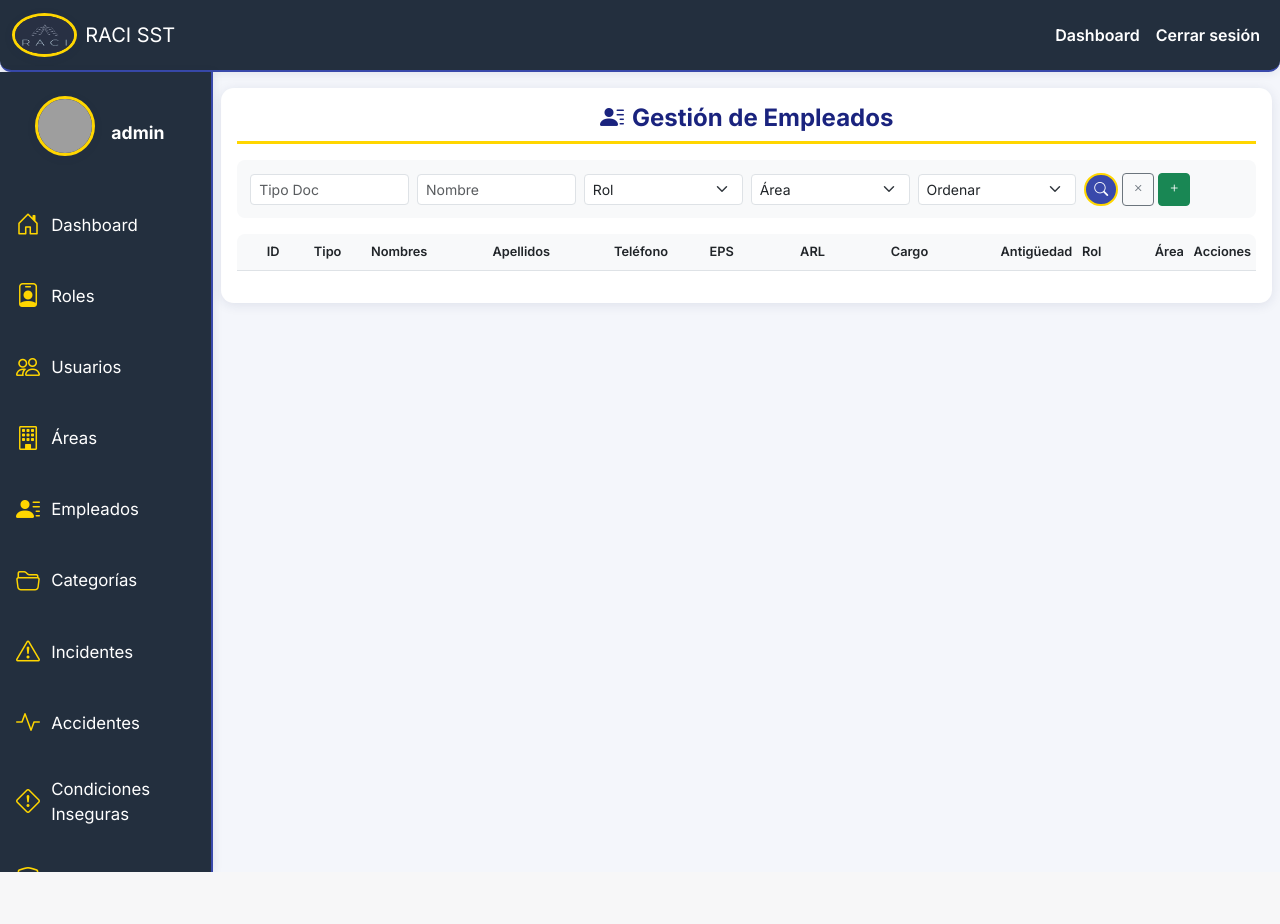
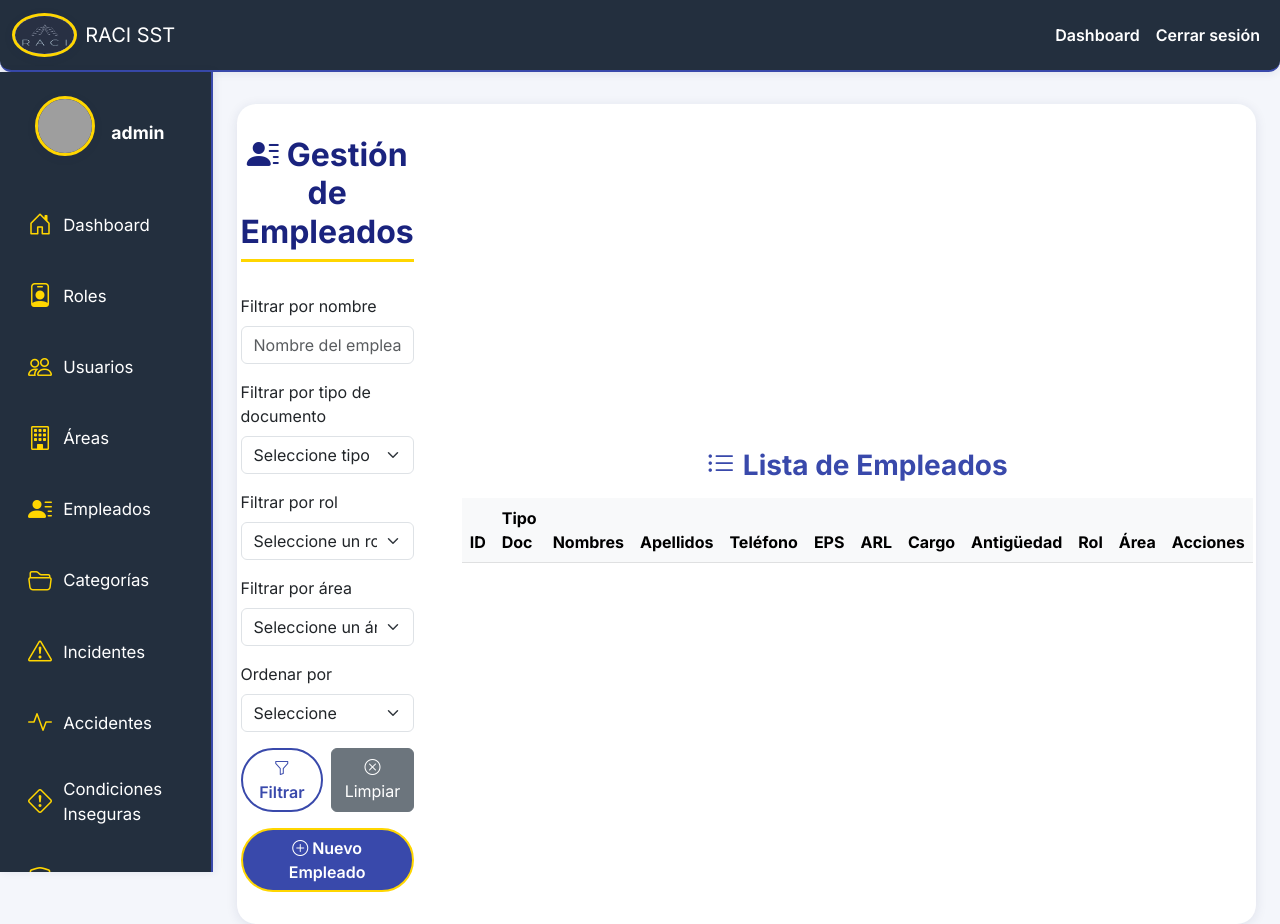
Before and after one commit to AlfCasBarajas/RACI, a PHP site: page /app/views/empleados/index.php in a window 1280 px wide. Before the commit the page ends 872 px from the top, so only its background shows below. Run offline with PHP 8.4, Linux system fonts and the light colour scheme; the template is opened without the code that fills it, so the values that code supplies are empty; a user stored in the database is signed in; grey boxes are pictures that could not be loaded.

Commit message:
Diseño del módulo empleados acorde a los demás módulos.

```diff
--- a/app/views/empleados/index.php
+++ b/app/views/empleados/index.php
@@ -1,30 +1,27 @@
-<?php
-if (isset($data) && is_array($data)) extract($data);
-include __DIR__ . '/../header.php'; ?>
+<?php if (isset($data) && is_array($data)) extract($data); include __DIR__ . '/../header.php'; ?>
 
-<div class="container-fluid p-0">
-    <div class="row g-0">
+<div class="container-fluid">
+    <div class="row">
         <!-- Incluir sidebar -->
         <?php include __DIR__ . '/../sidebar.php'; ?>
 
         <!-- Contenido principal -->
-        <main class="col-md-10 ms-sm-auto offset-md-2 px-2 main-content">
+        <main class="col-md-10 ms-sm-auto offset-md-2 px-4 main-content">
             <style>
                 .empleados-card {
-                    border-radius: 0.8rem;
+                    border-radius: 1.2rem;
                     box-shadow: 0 2px 12px rgba(30,40,90,0.10);
                     background: #fff;
                     border: none;
-                    padding: 1rem;
-                    margin-top: 1rem;
+                    padding: 2rem;
+                    margin-top: 2rem;
                 }
                 .empleados-title {
                     color: #1a237e;
                     font-weight: 700;
                     border-bottom: 3px solid #ffd600;
-                    margin-bottom: 1rem;
+                    margin-bottom: 2rem;
                     padding-bottom: 0.5rem;
-                    font-size: 1.5rem;
                 }
                 .btn-empleados {
                     background: #3949ab;
@@ -52,55 +49,11 @@ include __DIR__ . '/../header.php'; ?>
                     color: #fff;
                     border: 2px solid #ffd600;
                 }
-                .table-empleados {
-                    font-size: 0.85rem;
-                }
-                .table-empleados th {
-                    background-color: #f8f9fa;
-                    border-top: none;
-                    font-weight: 600;
-                    font-size: 0.8rem;
-                    padding: 0.5rem 0.3rem;
-                    white-space: nowrap;
-                    text-align: left;
-                }
-                .table-empleados th:first-child {
-                    text-align: center;
-                }
-                .table-empleados th:last-child {
-                    text-align: center;
-                }
-                .table-empleados td {
-                    padding: 0.4rem 0.3rem;
-                    vertical-align: middle;
-                    font-size: 0.8rem;
-                }
-                .table-empleados td:first-child {
-                    text-align: center;
-                }
-                .table-empleados td:last-child {
-                    text-align: center;
-                }
-                .table-responsive {
-                    border-radius: 0.5rem;
-                    max-height: 70vh;
-                    overflow-y: auto;
-                }
-                .filters-compact {
-                    background: #f8f9fa;
-                    border-radius: 0.5rem;
-                    padding: 0.8rem;
-                    margin-bottom: 0.5rem;
-                }
-                .content-wrapper {
-                    max-width: 100% !important;
-                    width: 100% !important;
-                }
             </style>
 
             <div class="empleados-card">
-                <div class="d-flex flex-column w-100 gap-2">
-                    <div class="w-100">
+                <div class="d-flex flex-column flex-lg-row align-items-center justify-content-center w-100 gap-5">
+                    <div class="w-100" style="max-width:450px;">
                         <h2 class="empleados-title text-center"><i class="bi bi-person-lines-fill me-2"></i>Gestión de Empleados</h2>
 
                         <!-- Mensajes de éxito y error -->
@@ -121,80 +74,90 @@ include __DIR__ . '/../header.php'; ?>
                             <?php unset($_SESSION['error']); ?>
                         <?php endif; ?>
 
-                        <form method="get" action="" class="filters-compact">
+                        <form method="get" action="" class="mb-3">
                             <input type="hidden" name="controller" value="empleados">
                             <input type="hidden" name="action" value="index">
-                            <div class="row g-2 align-items-center">
-                                <div class="col-md-2">
-                                    <input type="text" class="form-control form-control-sm" name="filtro_tipo_doc" placeholder="Tipo Doc" value="<?= isset($_GET['filtro_tipo_doc']) ? htmlspecialchars($_GET['filtro_tipo_doc']) : '' ?>">
+                            <div class="mb-3">
+                                <label for="filtro_nombre" class="form-label">Filtrar por nombre</label>
+                                <input type="text" class="form-control" id="filtro_nombre" name="filtro_nombre" placeholder="Nombre del empleado" value="<?= isset($_GET['filtro_nombre']) ? htmlspecialchars($_GET['filtro_nombre']) : '' ?>">
                             </div>
-                                <div class="col-md-2">
-                                    <input type="text" class="form-control form-control-sm" name="filtro_nombre" placeholder="Nombre" value="<?= isset($_GET['filtro_nombre']) ? htmlspecialchars($_GET['filtro_nombre']) : '' ?>">
+                            <div class="mb-3">
+                                <label for="filtro_tipo_doc" class="form-label">Filtrar por tipo de documento</label>
+                                <select class="form-select" id="filtro_tipo_doc" name="filtro_tipo_doc">
+                                    <option value="">Seleccione tipo</option>
+                                    <option value="CC" <?= (isset($_GET['filtro_tipo_doc']) && $_GET['filtro_tipo_doc'] == 'CC') ? 'selected' : '' ?>>Cédula de Ciudadanía</option>
+                                    <option value="CE" <?= (isset($_GET['filtro_tipo_doc']) && $_GET['filtro_tipo_doc'] == 'CE') ? 'selected' : '' ?>>Cédula de Extranjería</option>
+                                    <option value="TI" <?= (isset($_GET['filtro_tipo_doc']) && $_GET['filtro_tipo_doc'] == 'TI') ? 'selected' : '' ?>>Tarjeta de Identidad</option>
+                                    <option value="PP" <?= (isset($_GET['filtro_tipo_doc']) && $_GET['filtro_tipo_doc'] == 'PP') ? 'selected' : '' ?>>Pasaporte</option>
+                                </select>
                             </div>
-                                <div class="col-md-2">
-                                    <select class="form-select form-select-sm" name="filtro_rol">
-                                        <option value="">Rol</option>
+                            <div class="mb-3">
+                                <label for="filtro_rol" class="form-label">Filtrar por rol</label>
+                                <select class="form-select" id="filtro_rol" name="filtro_rol">
+                                    <option value="">Seleccione un rol</option>
                                     <?php foreach ($roles as $rol): ?>
                                         <option value="<?= $rol['id_Rol'] ?>" <?= (isset($_GET['filtro_rol']) && $_GET['filtro_rol'] == $rol['id_Rol']) ? 'selected' : '' ?>><?= htmlspecialchars($rol['nombre']) ?></option>
                                     <?php endforeach; ?>
                                 </select>
                             </div>
-                                <div class="col-md-2">
-                                    <select class="form-select form-select-sm" name="filtro_area">
-                                        <option value="">Área</option>
+                            <div class="mb-3">
+                                <label for="filtro_area" class="form-label">Filtrar por área</label>
+                                <select class="form-select" id="filtro_area" name="filtro_area">
+                                    <option value="">Seleccione un área</option>
                                     <?php foreach ($areas as $area): ?>
                                         <option value="<?= $area['id_area'] ?>" <?= (isset($_GET['filtro_area']) && $_GET['filtro_area'] == $area['id_area']) ? 'selected' : '' ?>><?= htmlspecialchars($area['nombre']) ?></option>
                                     <?php endforeach; ?>
                                 </select>
                             </div>
-                                <div class="col-md-2">
-                                    <select class="form-select form-select-sm" name="orden">
-                                        <option value="">Ordenar</option>
-                                        <option value="tipo_doc" <?= (isset($_GET['orden']) && $_GET['orden'] == 'tipo_doc') ? 'selected' : '' ?>>Tipo Doc</option>
-                                        <option value="nombres" <?= (isset($_GET['orden']) && $_GET['orden'] == 'nombres') ? 'selected' : '' ?>>Nombre</option>
-                                        <option value="apellidos" <?= (isset($_GET['orden']) && $_GET['orden'] == 'apellidos') ? 'selected' : '' ?>>Apellidos</option>
+                            <div class="mb-3">
+                                <label for="orden" class="form-label">Ordenar por</label>
+                                <select class="form-select" id="orden" name="orden">
+                                    <option value="">Seleccione</option>
+                                    <option value="tipo_doc" <?= (isset($_GET['orden']) && $_GET['orden'] == 'tipo_doc') ? 'selected' : '' ?>>Tipo Documento</option>
+                                    <option value="nombres" <?= (isset($_GET['orden']) && $_GET['orden'] == 'nombres') ? 'selected' : '' ?>>Nombres (A-Z)</option>
+                                    <option value="apellidos" <?= (isset($_GET['orden']) && $_GET['orden'] == 'apellidos') ? 'selected' : '' ?>>Apellidos (A-Z)</option>
                                     <option value="cargo" <?= (isset($_GET['orden']) && $_GET['orden'] == 'cargo') ? 'selected' : '' ?>>Cargo</option>
                                     <option value="rol" <?= (isset($_GET['orden']) && $_GET['orden'] == 'rol') ? 'selected' : '' ?>>Rol</option>
                                     <option value="area" <?= (isset($_GET['orden']) && $_GET['orden'] == 'area') ? 'selected' : '' ?>>Área</option>
                                 </select>
                             </div>
-                                <div class="col-md-2">
-                                    <div class="d-flex gap-1">
-                                        <button type="submit" class="btn btn-empleados btn-sm"><i class="bi bi-search"></i></button>
-                                        <a href="?controller=empleados&action=index" class="btn btn-outline-secondary btn-sm"><i class="bi bi-x"></i></a>
+                            <div class="d-flex gap-2 justify-content-between">
+                                <button type="submit" class="btn btn-empleados-outline w-50"><i class="bi bi-funnel"></i> Filtrar</button>
+                                <a href="?controller=empleados&action=index" class="btn btn-secondary w-50"><i class="bi bi-x-circle"></i> Limpiar</a>
+                            </div>
+                        </form>
+                        <div class="text-center">
                             <?php if (!$isTrabajador): ?>
-                                            <a href="?controller=empleados&action=create" class="btn btn-success btn-sm" title="Nuevo"><i class="bi bi-plus"></i></a>
+                                <a href="?controller=empleados&action=create" class="btn btn-empleados w-100"><i class="bi bi-plus-circle me-1"></i>Nuevo Empleado</a>
                             <?php endif; ?>
                         </div>
                     </div>
-                            </div>
-                        </form>
-                    </div>
-                    <div class="content-wrapper">
+                    <div class="w-100" style="max-width:1200px;">
+                        <h3 class="mb-3 text-center" style="color:#3949ab;font-weight:700;"><i class="bi bi-list-ul me-2"></i>Lista de Empleados</h3>
                         <div class="table-responsive">
-                            <table class="table table-striped table-hover table-empleados">
-                                <thead>
+                            <table class="table align-middle table-hover">
+                                <thead class="table-light">
                                     <tr>
-                                        <th style="width: 8%;">ID</th>
-                                        <th style="width: 6%;">Tipo</th>
-                                        <th style="width: 13%;">Nombres</th>
-                                        <th style="width: 13%;">Apellidos</th>
-                                        <th style="width: 10%;">Teléfono</th>
-                                        <th style="width: 10%;">EPS</th>
-                                        <th style="width: 10%;">ARL</th>
-                                        <th style="width: 12%;">Cargo</th>
-                                        <th style="width: 8%;">Antigüedad</th>
-                                        <th style="width: 8%;">Rol</th>
-                                        <th style="width: 8%;">Área</th>
-                                        <th style="width: 4%;">Acciones</th>
+                                        <th>ID</th>
+                                        <th>Tipo Doc</th>
+                                        <th>Nombres</th>
+                                        <th>Apellidos</th>
+                                        <th>Teléfono</th>
+                                        <th>EPS</th>
+                                        <th>ARL</th>
+                                        <th>Cargo</th>
+                                        <th>Antigüedad</th>
+                                        <th>Rol</th>
+                                        <th>Área</th>
+                                        <th>Acciones</th>
                                     </tr>
                                 </thead>
                                 <tbody>
                                     <?php foreach ($empleados as $empleado): ?>
                                     <tr>
-                                        <td><span class="badge bg-light text-dark border"><?= htmlspecialchars($empleado['id_empleado']) ?></span></td>
+                                        <td><span style="font-weight:700;color:#3949ab;"><?= htmlspecialchars($empleado['id_empleado']) ?></span></td>
                                         <td><small class="text-muted"><?= htmlspecialchars($empleado['tipo_doc']) ?></small></td>
-                                        <td><strong><?= htmlspecialchars($empleado['nombres']) ?></strong></td>
+                                        <td><span style="font-weight:600;color:#1a237e;background:#e3eafc;padding:0.2em 0.7em;border-radius:0.5em;box-shadow:0 2px 8px #3949ab22;"><?= htmlspecialchars($empleado['nombres']) ?></span></td>
                                         <td><?= htmlspecialchars($empleado['apellidos']) ?></td>
                                         <td><small><?= htmlspecialchars($empleado['telefono']) ?></small></td>
                                         <td><small class="text-info"><?= htmlspecialchars($empleado['eps'] ?? 'N/A') ?></small></td>
@@ -205,10 +168,10 @@ include __DIR__ . '/../header.php'; ?>
                                         <td><span class="badge bg-info"><?= htmlspecialchars($empleado['area_nombre'] ?? 'Sin área') ?></span></td>
                                         <td>
                                             <?php if (!$isCoordinador && !$isSupervisor && !$isTrabajador): ?>
-                                                <div class="btn-group" role="group">
-                                                    <a href="?controller=empleados&action=edit&id=<?= $empleado['id_empleado'] ?>" class="btn btn-outline-primary btn-sm" title="Editar"><i class="bi bi-pencil"></i></a>
-                                                    <a href="?controller=empleados&action=delete&id=<?= $empleado['id_empleado'] ?>" class="btn btn-outline-danger btn-sm" title="Eliminar" onclick="return confirm('¿Seguro que deseas eliminar este empleado?');"><i class="bi bi-trash"></i></a>
-                                                </div>
+                                                <a href="?controller=empleados&action=edit&id=<?= $empleado['id_empleado'] ?>" class="btn btn-empleados-outline btn-sm me-1" title="Editar"><i class="bi bi-pencil"></i></a>
+                                                <a href="?controller=empleados&action=delete&id=<?= $empleado['id_empleado'] ?>" class="btn btn-danger btn-sm" title="Eliminar" onclick="return confirm('¿Seguro que deseas eliminar este empleado?');" style="border-radius:2rem;"><i class="bi bi-trash"></i></a>
+                                            <?php elseif (!$isCoordinador && $isSupervisor && !$isTrabajador): ?>
+                                                <a href="?controller=empleados&action=edit&id=<?= $empleado['id_empleado'] ?>" class="btn btn-empleados-outline btn-sm" title="Editar"><i class="bi bi-pencil"></i></a>
                                             <?php endif; ?>
                                         </td>
                                     </tr>
```
Lines whose indentation alone changed are shown as unchanged.
